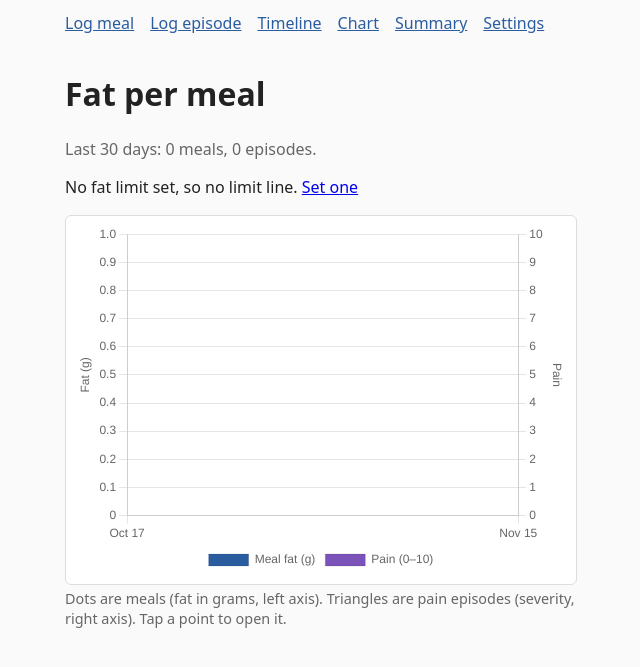
After one commit to Shen-42/gallbladder-tracker, a Spring Boot app: page /chart in a window 1280 px wide. The commit adds this page. Shown: the top 667 px of the page, without its empty margins (319-959 px from the left). Run offline with Spring Boot 4, Linux system fonts and the light colour scheme; data that the repository does not hold is empty.

Commit message:
Sprinkle 3: chart

```diff
--- /dev/null
+++ b/src/main/java/dev/kevin/gallbladder/ChartController.java
@@ -0,0 +1,41 @@
+package dev.kevin.gallbladder;
+
+import dev.kevin.gallbladder.ChartService.ChartData;
+import dev.kevin.gallbladder.ChartService.Point;
+import org.springframework.stereotype.Controller;
+import org.springframework.ui.Model;
+import org.springframework.web.bind.annotation.GetMapping;
+
+import java.time.ZoneOffset;
+import java.util.List;
+import java.util.Map;
+
+@Controller
+public class ChartController {
+
+    private final ChartService chartService;
+
+    public ChartController(ChartService chartService) {
+        this.chartService = chartService;
+    }
+
+    @GetMapping("/chart")
+    String chart(Model model) {
+        ChartData data = chartService.lastDays();
+        model.addAttribute("chart", data);
+        model.addAttribute("days", ChartService.DAYS);
+        // Plain numbers for the script. Times are local times sent as if UTC, so the browser shows them unchanged.
+        model.addAttribute("mealPoints", toJs(data.meals(), "/meals/"));
+        model.addAttribute("episodePoints", toJs(data.episodes(), "/episodes/"));
+        model.addAttribute("fromMillis", data.from().atStartOfDay().toInstant(ZoneOffset.UTC).toEpochMilli());
+        model.addAttribute("toMillis", data.to().plusDays(1).atStartOfDay().toInstant(ZoneOffset.UTC).toEpochMilli());
+        return "chart";
+    }
+
+    private static List<Map<String, Object>> toJs(List<Point> points, String urlPrefix) {
+        return points.stream().<Map<String, Object>>map(p -> Map.of(
+                "x", p.at().toInstant(ZoneOffset.UTC).toEpochMilli(),
+                "y", p.value().doubleValue(),
+                "url", urlPrefix + p.id())).toList();
+    }
+}
--- a/src/main/resources/static/app.css
+++ b/src/main/resources/static/app.css
@@ -58,3 +58,4 @@ details summary { cursor: pointer; color: #2a5d9f; }
 .quick-options button { flex: 1; padding: .6rem 0; margin-top: .25rem; }
 .timeline .incomplete { color: #7b52b9; white-space: nowrap; }
 .incomplete-note { padding: .5rem .75rem; border-radius: 6px; background: #f1ecf8; }
+.chart { position: relative; height: 22rem; background: #fff; border: 1px solid #ddd; border-radius: 6px; padding: .5rem; }
--- /dev/null
+++ b/src/main/resources/templates/chart.html
@@ -0,0 +1,65 @@
+<!DOCTYPE html>
+<html xmlns:th="http://www.thymeleaf.org" lang="en">
+<head>
+    <meta charset="utf-8">
+    <meta name="viewport" content="width=device-width, initial-scale=1">
+    <title>Chart</title>
+    <link rel="stylesheet" th:href="@{/app.css}">
+    <script src="https://cdn.jsdelivr.net/npm/chart.js@4.4.1/dist/chart.umd.min.js"></script>
+</head>
+<body>
+<nav th:replace="~{fragments :: nav}"></nav>
+<main>
+    <h1>Fat per meal</h1>
+    <p class="muted" th:text="|Last ${days} days: ${chart.meals.size()} meals, ${chart.episodes.size()} episodes.|">Last 30 days.</p>
+    <p th:if="${chart.threshold == null}">
+        No fat limit set, so no limit line. <a th:href="@{/settings}">Set one</a>
+    </p>
+
+    <div class="chart"><canvas id="chart" aria-label="Fat per meal over the last 30 days, with pain episodes"></canvas></div>
+    <p class="hint">Dots are meals (fat in grams, left axis). Triangles are pain episodes (severity, right axis).
+        Tap a point to open it.</p>
+</main>
+<script th:inline="javascript">
+    const meals = /*[[${mealPoints}]]*/ [];
+    const episodes = /*[[${episodePoints}]]*/ [];
+    const threshold = /*[[${chart.threshold}]]*/ null;
+    const from = /*[[${fromMillis}]]*/ 0, to = /*[[${toMillis}]]*/ 0;
+
+    const datasets = [
+        {label: 'Meal fat (g)', data: meals, yAxisID: 'fat', backgroundColor: '#2a5d9f', pointRadius: 4},
+        {label: 'Pain (0–10)', data: episodes, yAxisID: 'pain', backgroundColor: '#7b52b9',
+            pointStyle: 'triangle', pointRadius: 7},
+    ];
+    if (threshold !== null) {
+        datasets.push({label: 'Fat limit', type: 'line', data: [{x: from, y: +threshold}, {x: to, y: +threshold}],
+            yAxisID: 'fat', borderColor: '#b00020', borderDash: [6, 4], pointRadius: 0, borderWidth: 1.5});
+    }
+    const day = ms => new Date(ms).toLocaleDateString(undefined, {timeZone: 'UTC', day: 'numeric', month: 'short'});
+    const time = ms => new Date(ms).toLocaleString(undefined,
+        {timeZone: 'UTC', day: 'numeric', month: 'short', hour: '2-digit', minute: '2-digit'});
+
+    const chart = new Chart(document.getElementById('chart'), {
+        type: 'scatter',
+        data: {datasets},
+        options: {
+            maintainAspectRatio: false,
+            scales: {
+                x: {min: from, max: to - 1, ticks: {callback: day, maxTicksLimit: 6}},
+                fat: {position: 'left', beginAtZero: true, title: {display: true, text: 'Fat (g)'}},
+                pain: {position: 'right', min: 0, max: 10, grid: {drawOnChartArea: false},
+                    title: {display: true, text: 'Pain'}},
+            },
+            plugins: {
+                legend: {position: 'bottom'},
+                tooltip: {callbacks: {label: c => `${c.dataset.label}: ${c.parsed.y} · ${time(c.parsed.x)}`}},
+            },
+            onClick: (event, elements) => {
+                const point = elements.length && chart.data.datasets[elements[0].datasetIndex].data[elements[0].index];
+                if (point && point.url) location.href = point.url;
+            },
+        },
+    });
+</script>
+</body>
+</html>
--- a/src/main/resources/templates/fragments.html
+++ b/src/main/resources/templates/fragments.html
@@ -5,6 +5,7 @@
     <a th:href="@{/meals/new}">Log meal</a>
     <a th:href="@{/episodes/new}">Log episode</a>
     <a th:href="@{/days}">Timeline</a>
+    <a th:href="@{/chart}">Chart</a>
     <a th:href="@{/summary}">Summary</a>
     <a th:href="@{/settings}">Settings</a>
 </nav>
```
Also changed, not shown: src/main/java/dev/kevin/gallbladder/ChartService.java (added, +54 -0 lines), 1 other file.
